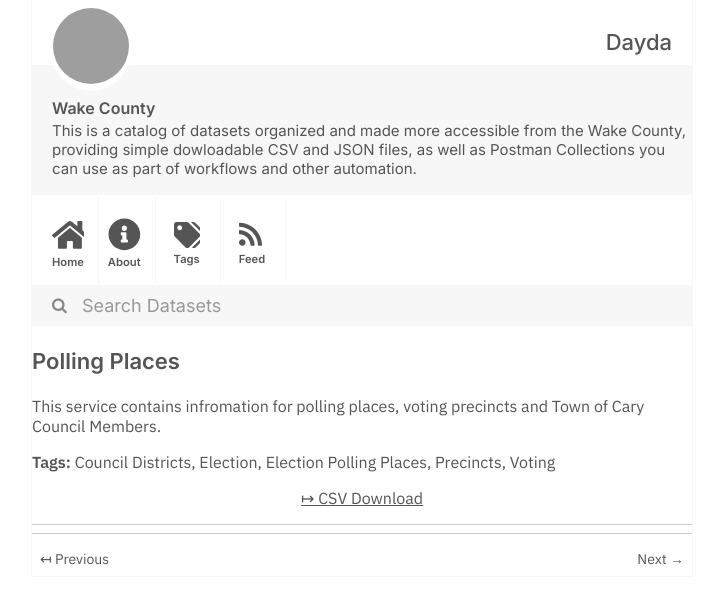
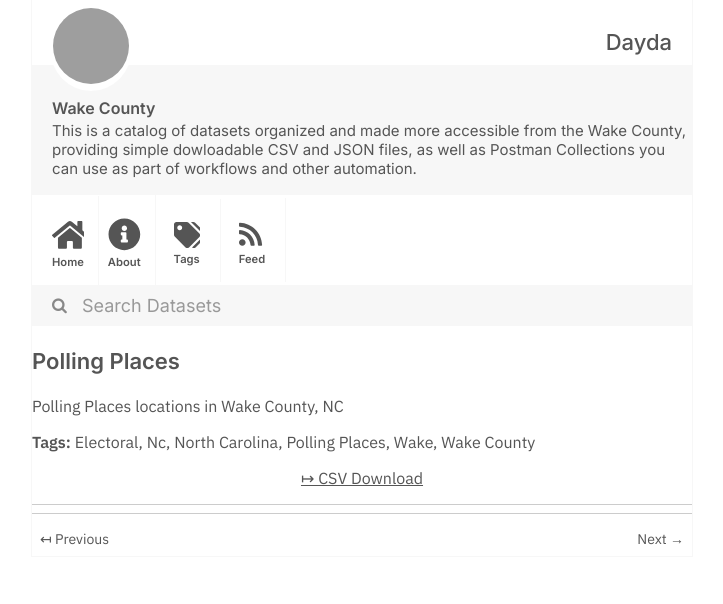
Before and after one commit to dayda-entities/wake-county, a Jekyll site: the page built from _posts/2020-11-12-polling-places.md, in a window 1280 px wide, cut to the strip 0-604 px from the top of the page. Shown: the whole strip, without its empty margins (278-1001 px from the left). Built offline with Jekyll 4.4.1, drawn with Linux system fonts in a browser that asks for light colours; grey boxes are pictures that could not be loaded.

Commit message:
Publish Data

```diff
--- a/_posts/2020-11-12-polling-places.md
+++ b/_posts/2020-11-12-polling-places.md
@@ -1,21 +1,22 @@
 ---
 title: Polling Places
-created: '2020-11-12T13:59:14.018249'
-modified: '2020-11-12T13:59:14.018259'
+created: '2020-11-12T13:59:03.344717'
+modified: '2020-11-12T13:59:03.344724'
 state: active
 type: dataset
 tags:
-  - Council Districts
-  - Election
-  - Election Polling Places
-  - Precincts
-  - Voting
+  - Electoral
+  - Nc
+  - North Carolina
+  - Polling Places
+  - Wake
+  - Wake County
 groups:
   - Local Government
 csv_url: >-
-  https://data-wake.opendata.arcgis.com/datasets/73926e4053294a87b03deb67a2c042c1_1.csv?outSR=%7B%22latestWkid%22%3A3857%2C%22wkid%22%3A102100%7D
+  https://data-wake.opendata.arcgis.com/datasets/7923b5aaa9e44c1ca207cd862952b448_0.csv?outSR=%7B%22latestWkid%22%3A2264%2C%22wkid%22%3A102719%7D
 json_url: ''
 layout: post
 
 ---
-This service contains infromation for polling places, voting precincts and Town of Cary Council Members.
+Polling Places locations in Wake County, NC
```
